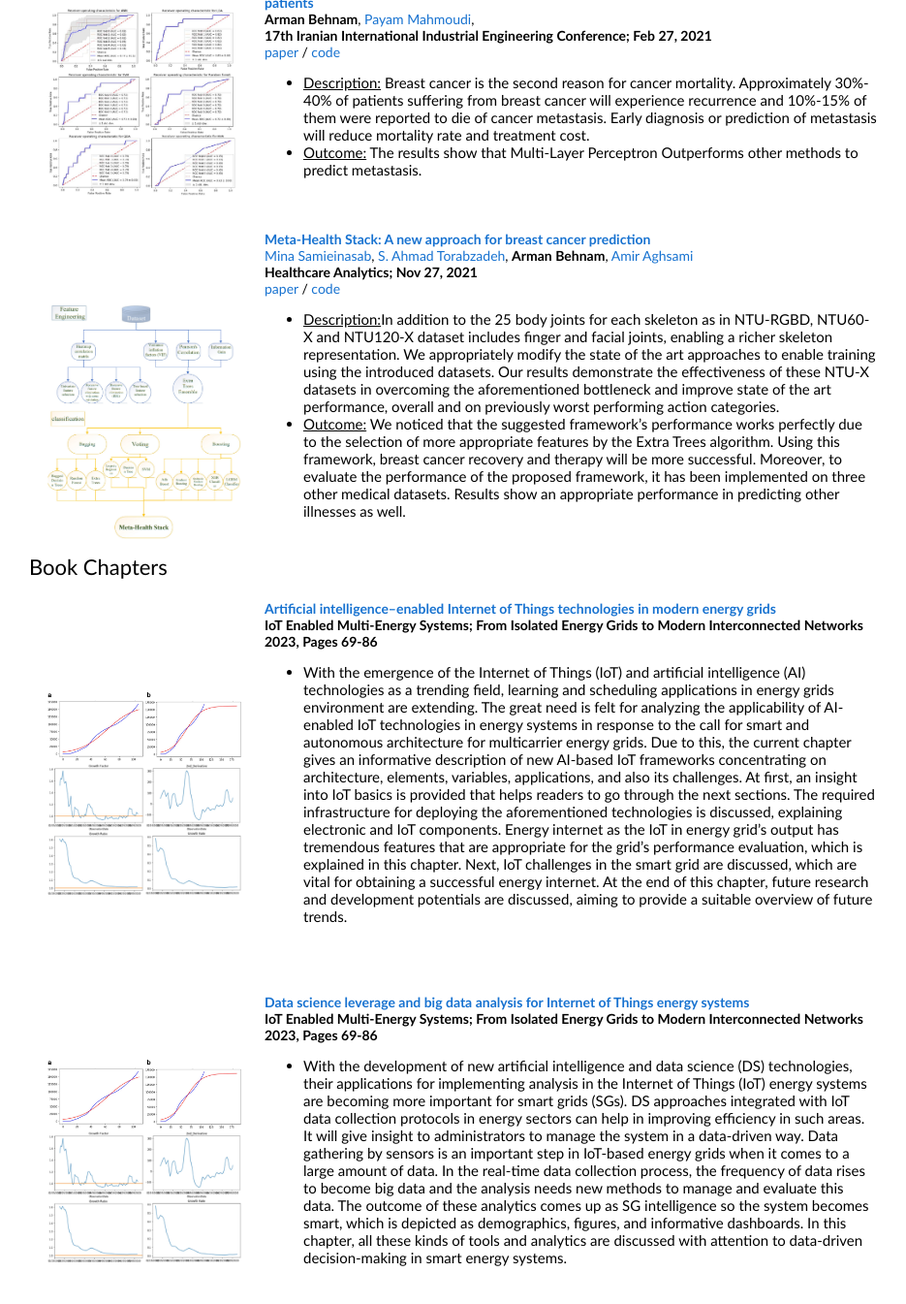
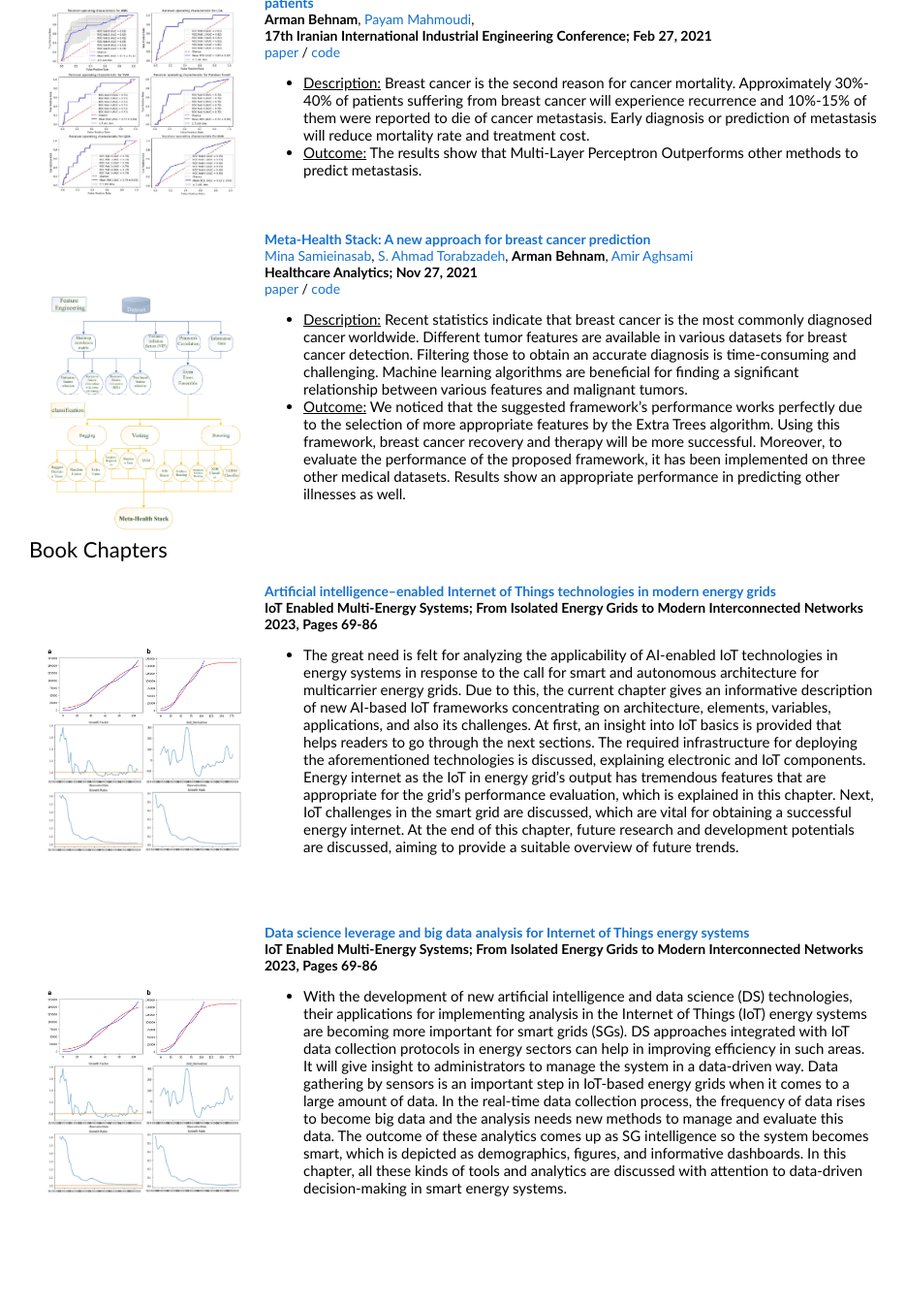
Before and after one commit to ArmanBehnam/ArmanBehnam.github.io, a Jekyll site: the page built from index.html, in a window 1280 px wide and 1400 px high, scrolled down 1098 px. Shown: the top 1345 px of the window at 97% size, without its empty margins (163-1098 px from the left). Built offline with Jekyll 4.4.1, drawn with Linux system fonts in a browser that asks for light colours.

Commit message:
Update index.html

```diff
--- a/index.html
+++ b/index.html
@@ -178,7 +178,7 @@ title: Arman Behnam's website
 	      <a href="https://www.sciencedirect.com/science/article/pii/S2772442521000083">code</a>
 	      <ul>
 		<li>
-		  <u>Description:</u>In addition to the 25 body joints for each skeleton as in NTU-RGBD, NTU60-X and NTU120-X dataset includes finger and facial joints, enabling a richer skeleton representation. We appropriately modify the state of the art approaches to enable training using the introduced datasets. Our results demonstrate the effectiveness of these NTU-X datasets in overcoming the aforementioned bottleneck and improve state of the art performance, overall and on previously worst performing action categories.
+		  <u>Description:</u> Recent statistics indicate that breast cancer is the most commonly diagnosed cancer worldwide. Different tumor features are available in various datasets for breast cancer detection. Filtering those to obtain an accurate diagnosis is time-consuming and challenging. Machine learning algorithms are beneficial for finding a significant relationship between various features and malignant tumors.
 		</li>
 		<li>
 		  <u>Outcome:</u> We noticed that the suggested framework’s performance works perfectly due to the selection of more appropriate features by the Extra Trees algorithm. Using this framework, breast cancer recovery and therapy will be more successful. Moreover, to evaluate the performance of the proposed framework, it has been implemented on three other medical datasets. Results show an appropriate performance in predicting other illnesses as well.
@@ -212,7 +212,6 @@ title: Arman Behnam's website
 	      <strong>IoT Enabled Multi-Energy Systems; From Isolated Energy Grids to Modern Interconnected Networks 2023, Pages 69-86</strong>
 	      <ul>
 		<li>
-		  With the emergence of the Internet of Things (IoT) and artificial intelligence (AI) technologies as a trending field, learning and scheduling applications in energy grids environment are extending.
 		The great need is felt for analyzing the applicability of AI-enabled IoT technologies in energy systems in response to the call for smart and autonomous architecture for multicarrier energy grids.
 		Due to this, the current chapter gives an informative description of new AI-based IoT frameworks concentrating on architecture, elements, variables, applications, and also its challenges.
 		At first, an insight into IoT basics is provided that helps readers to go through the next sections.
```
Lines whose indentation alone changed are shown as unchanged.
